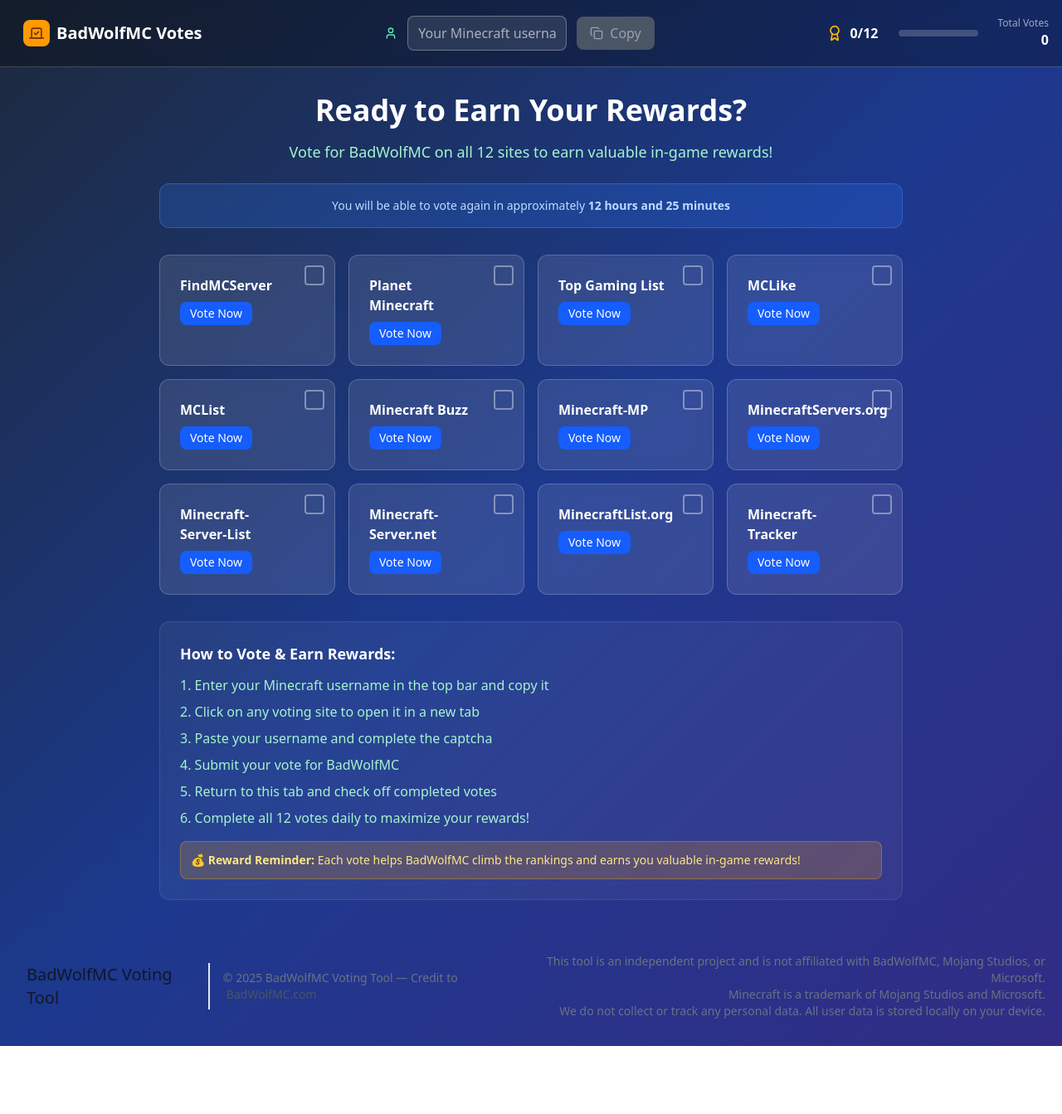
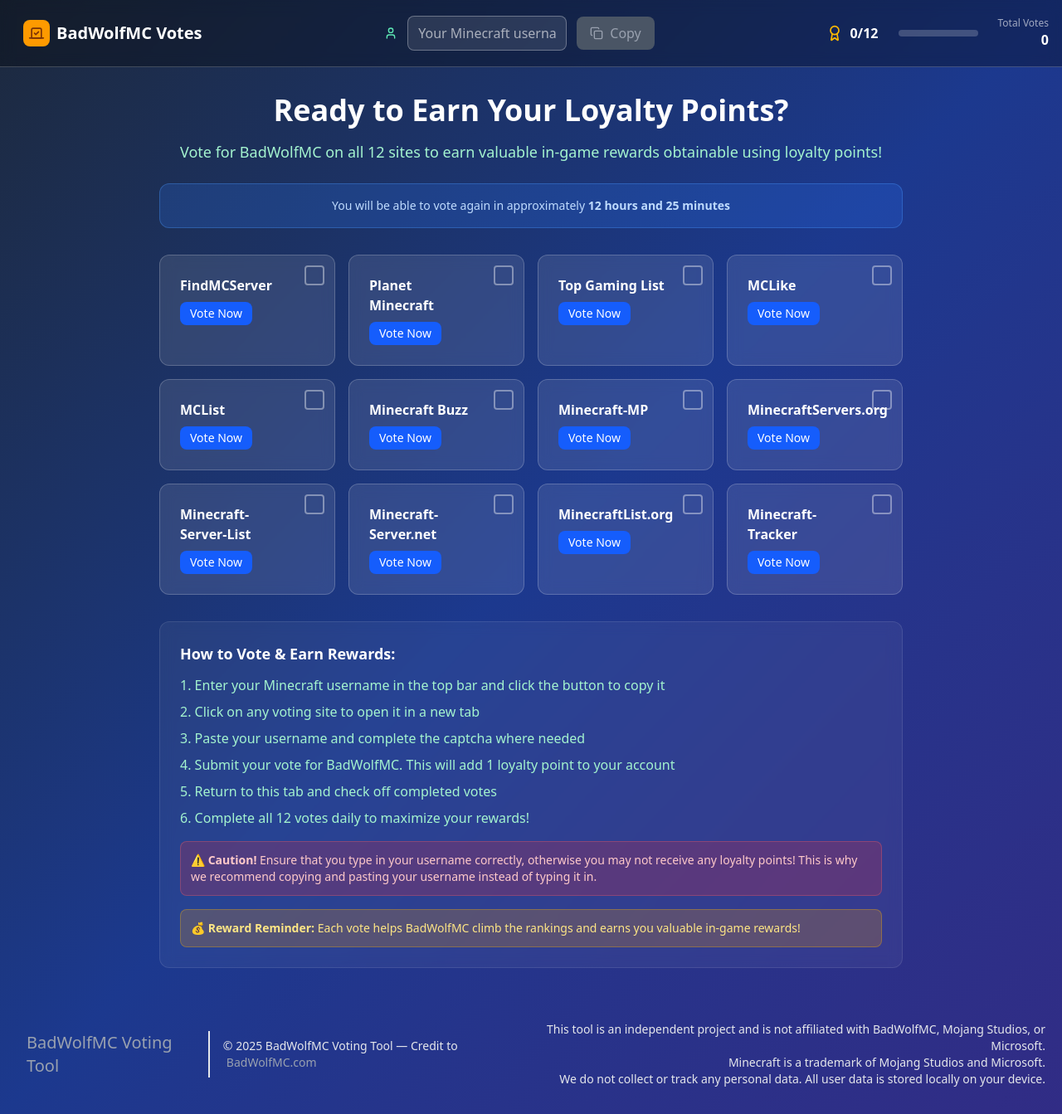
Before and after one commit to AdimoUK/BadWolfMC-Voting-App, a React (Vite) app: page / in a window 1280 px wide. Shown: the whole page at 83% size. Before the commit the page ends 1261 px from the top, so only its background shows below. Built offline with nearby package versions, Linux system fonts and the light colour scheme.

Commit message:
Added username caution, reworded the text

```diff
--- a/src/App.jsx
+++ b/src/App.jsx
@@ -251,16 +251,16 @@
                         <div className="max-w-4xl mx-auto">
                             {/* Welcome Section */}
                             <div className="text-center mb-8">
-                                <h1 className="text-4xl font-bold text-white mb-4">Ready to Earn Your Rewards?</h1>
+                                <h1 className="text-4xl font-bold text-white mb-4">Ready to Earn Your Loyalty Points?</h1>
                                 <p className="text-emerald-200 text-lg mb-6">
-                                    Vote for BadWolfMC on all 12 sites to earn valuable in-game rewards!
+                                    Vote for BadWolfMC on all 12 sites to earn valuable in-game rewards obtainable using loyalty points!
                                 </p>
 
                                 {completedVotes === votingSites.length && (
                                     <div className="bg-emerald-500/20 border border-emerald-400/30 rounded-xl p-4 mb-6">
                                         <div className="flex items-center justify-center gap-2 text-emerald-300">
                                             <Award className="w-6 h-6"/>
-                                            <span className="text-xl font-bold">All votes completed! Your rewards are on the way! 🎉</span>
+                                            <span className="text-xl font-bold">All votes completed! Your loyalty points are on the way! 🎉</span>
                                         </div>
                                     </div>
                                 )}
@@ -323,13 +323,23 @@
                             <div className="bg-white/5 backdrop-blur-sm rounded-xl p-6 mt-8 border border-white/10">
                                 <h3 className="text-lg font-semibold text-white mb-3">How to Vote & Earn Rewards:</h3>
                                 <ol className="text-emerald-200 space-y-2">
-                                    <li>1. Enter your Minecraft username in the top bar and copy it</li>
+                                    <li>1. Enter your Minecraft username in the top bar and click the button to copy
+                                        it
+                                    </li>
                                     <li>2. Click on any voting site to open it in a new tab</li>
-                                    <li>3. Paste your username and complete the captcha</li>
-                                    <li>4. Submit your vote for BadWolfMC</li>
+                                    <li>3. Paste your username and complete the captcha where needed</li>
+                                    <li>4. Submit your vote for BadWolfMC. This will add 1 loyalty point to your
+                                        account
+                                    </li>
                                     <li>5. Return to this tab and check off completed votes</li>
                                     <li>6. Complete all 12 votes daily to maximize your rewards!</li>
                                 </ol>
+                                <div className="mt-4 p-3 bg-red-500/20 border border-red-400/30 rounded-lg">
+                                    <p className="text-red-200 text-sm">
+                                        ⚠️ <strong>Caution!</strong> Ensure that you type in your username correctly, otherwise
+                                        you may not receive any loyalty points! This is why we recommend copying and pasting your username instead of typing it in.
+                                    </p>
+                                </div>
                                 <div className="mt-4 p-3 bg-amber-500/20 border border-amber-400/30 rounded-lg">
                                     <p className="text-amber-200 text-sm">
                                         💰 <strong>Reward Reminder:</strong> Each vote helps BadWolfMC climb the rankings
@@ -351,17 +361,17 @@
                     </div>
                 )}
             </div>
-            <footer className="text-gray-600 body-font">
+            <footer className="body-font">
                 <div className="container px-5 py-8 mx-auto flex items-center sm:flex-row flex-col">
-                    <a className="flex title-font font-medium items-center md:justify-start justify-center text-gray-900">
+                    <a className="flex title-font font-medium items-center md:justify-start justify-center text-gray-400">
                         <span className="ml-3 text-xl">BadWolfMC Voting Tool</span>
                     </a>
-                    <p className="text-sm text-gray-500 sm:ml-4 sm:pl-4 sm:border-l-2 sm:border-gray-200 sm:py-2 sm:mt-0 mt-4">
+                    <p className="text-sm text-gray-200 sm:ml-4 sm:pl-4 sm:border-l-2 sm:border-gray-200 sm:py-2 sm:mt-0 mt-4">
                         © 2025 BadWolfMC Voting Tool — Credit to <a href="https://badwolfmc.com"
-                                                                    className="text-gray-600 ml-1"
+                                                                    className="text-gray-400 ml-1"
                                                                     target="_blank">BadWolfMC.com</a>
                     </p>
-                    <p className="flex-auto text-sm text-gray-500 text-right md:justify-end">
+                    <p className="flex-auto text-sm text-gray-200 text-right md:justify-end">
                         This tool is an independent project and is not affiliated with BadWolfMC, Mojang Studios, or
                         Microsoft. <br/>
                         Minecraft is a trademark of Mojang Studios and Microsoft. <br/>
```
